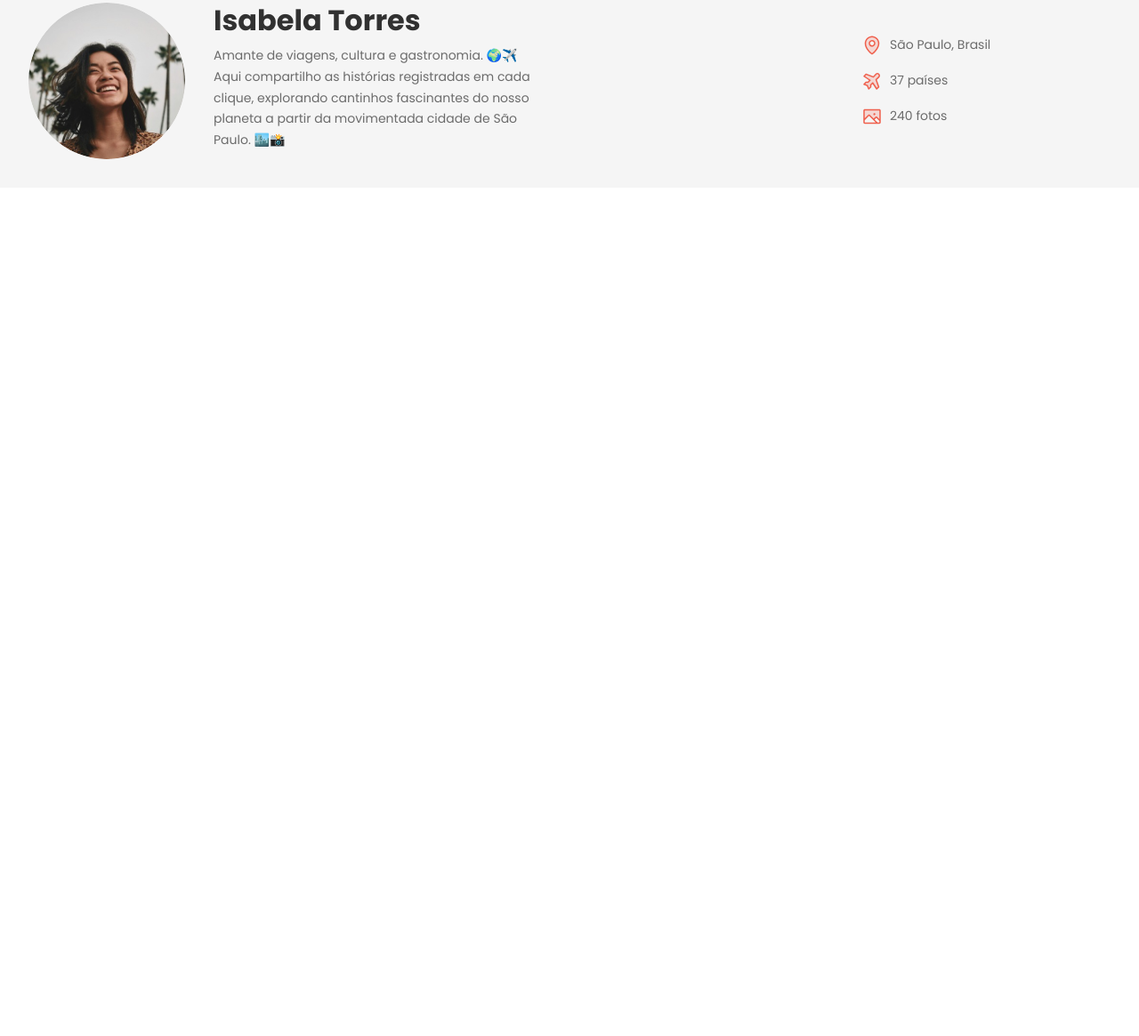
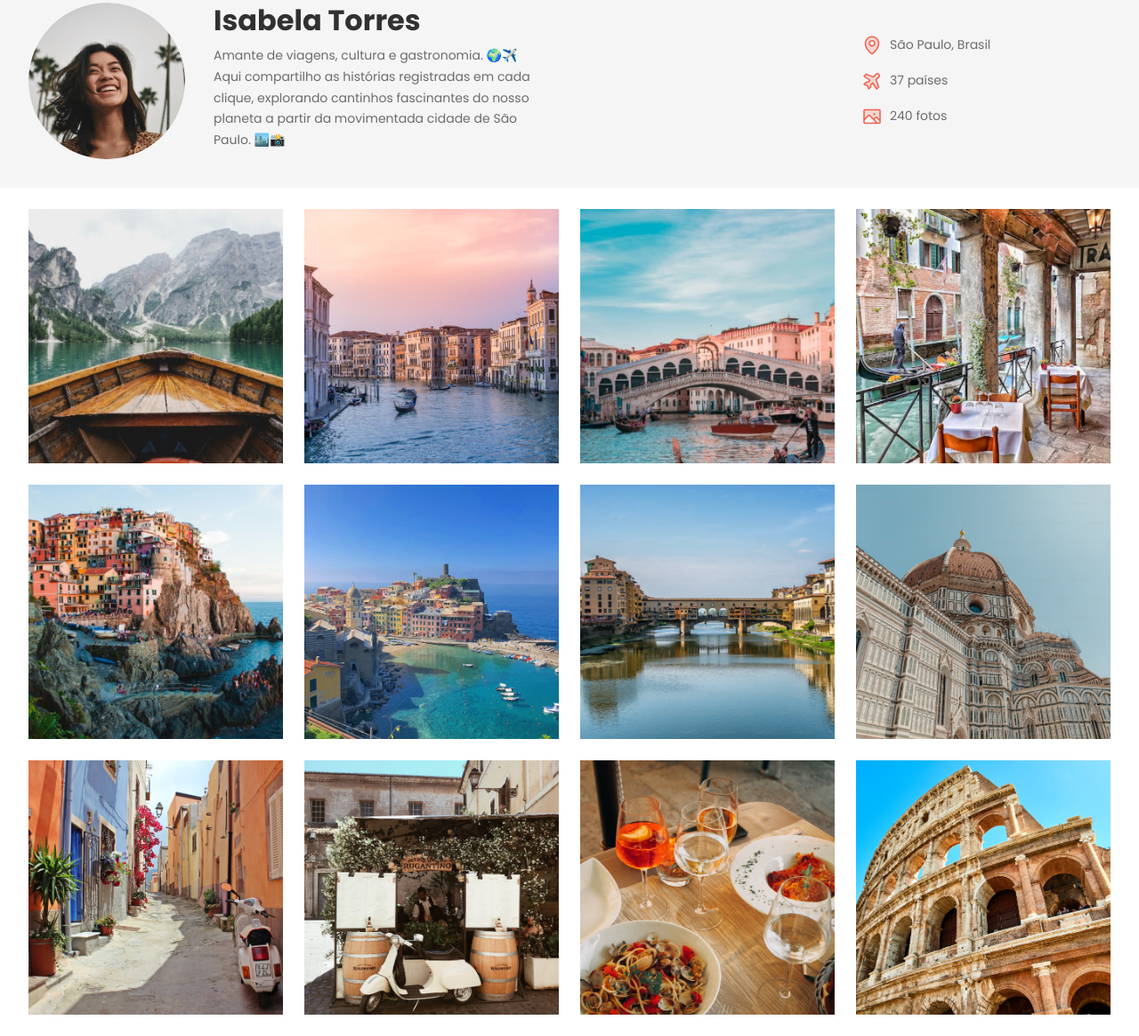
Before and after one commit to VictorHugoTick/Travelgram, a plain HTML site: page index.html in a window 1280 px wide. Shown: the part 109-1274 px from the top of the page at 89% size. Before the commit the page ends 800 px from the top, so only its background shows below. Drawn offline with Linux system fonts and the light colour scheme.

Commit message:
main gallery

```diff
--- a/index.html
+++ b/index.html
@@ -69,5 +69,19 @@
       </div>
     </header>
   </div>
+  <main class="container">
+    <img src="./assets/images/Image 01.png" alt="">
+    <img src="./assets/images/Image 02.png" alt="">
+    <img src="./assets/images/Image 03.png" alt="">
+    <img src="./assets/images/Image 04.png" alt="">
+    <img src="./assets/images/Image 05.png" alt="">
+    <img src="./assets/images/Image 06.png" alt="">
+    <img src="./assets/images/Image 07.png" alt="">
+    <img src="./assets/images/Image 08.png" alt="">
+    <img src="./assets/images/Image 09.png" alt="">
+    <img src="./assets/images/Image 10.png" alt="">
+    <img src="./assets/images/Image 11.png" alt="">
+    <img src="./assets/images/Image 12.png" alt="">
+  </main>
 </body>
 </html>
--- a/styles/index.css
+++ b/styles/index.css
@@ -1,3 +1,4 @@
 @import url(global.css);
 @import url(nav.css);
 @import url(header.css);
+@import url(main.css);
--- /dev/null
+++ b/styles/main.css
@@ -0,0 +1,15 @@
+main {
+  display: flex;
+  flex-wrap: wrap;
+
+  gap: 24px;
+
+  padding-block: 24px;
+}
+
+main img {
+  width: 286px;
+  height: 286px;
+
+  object-fit: cover;
+}
```
